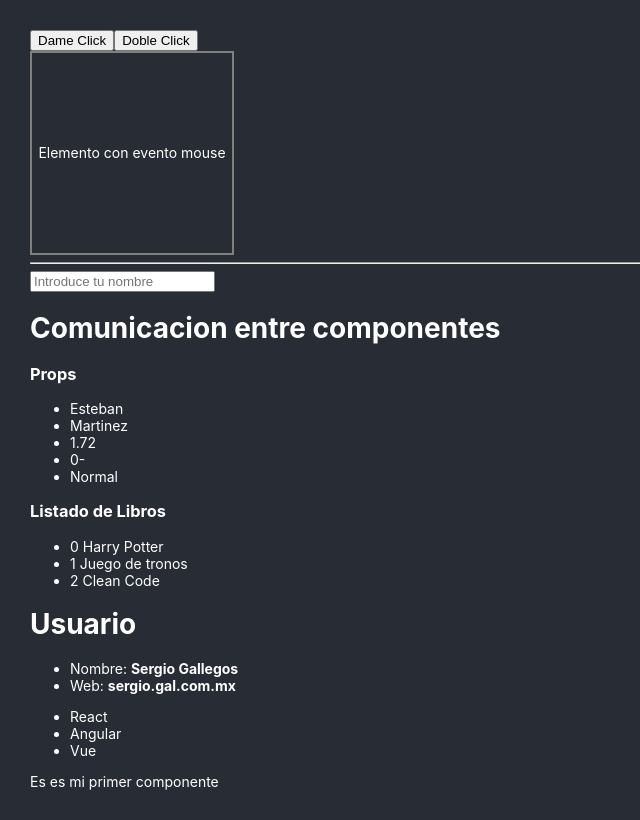
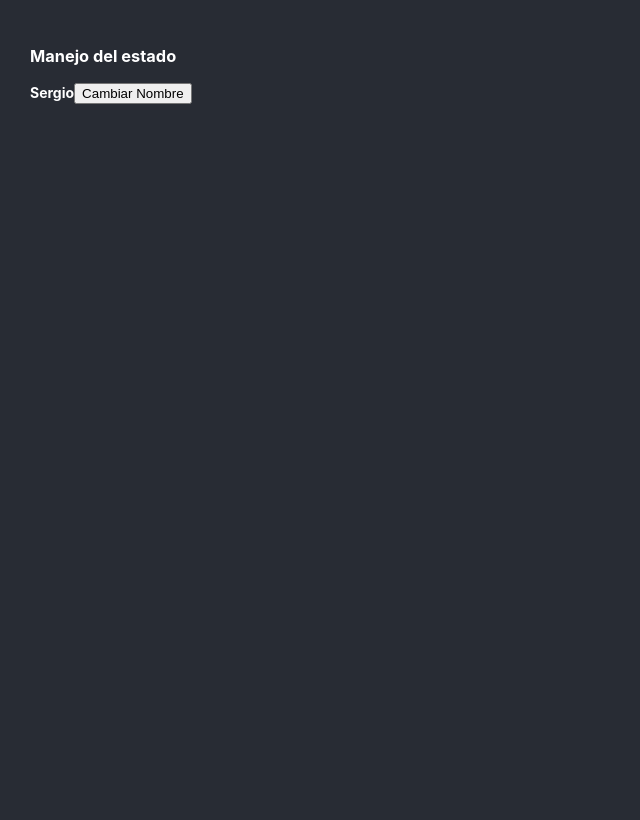
Before and after one commit to sergal-developer/react, a React (Create React App) app in the folder master-react-example/: page / in a window 1280 px wide. Shown: the whole page, without its empty margins (0-640 px from the left). Built offline with nearby package versions, Linux system fonts and the light colour scheme; the HTML template or start-up script is replaced by a standard one.

Commit message:
HOOK Use State

```diff
--- a/master-react-example/src/App.css
+++ b/master-react-example/src/App.css
@@ -1,8 +1,7 @@
-.App-header {
-  background-color: #282c34;
-  color: white;
-
-  padding: 30px;
+body {
+    background-color: #282c34;
+    color: white;
+    padding: 30px;
 }
 
 .caja {
--- a/master-react-example/src/App.js
+++ b/master-react-example/src/App.js
@@ -1,8 +1,9 @@
 import './App.css';
-import { Component1 } from './components/Component1';
-import { SegundoComponente } from './components/SegundoComponente';
-import { TercerComponente } from './components/TercerComponente';
-import { EventosComponente } from './components/EventosComponente';
+// import { Component1 } from './components/Component1';
+// import { SegundoComponente } from './components/SegundoComponente';
+// import { TercerComponente } from './components/TercerComponente';
+// import { EventosComponente } from './components/EventosComponente';
+import { EstadoComponente } from './components/EstadoComponente';
 
 function App() {
   let fichaMedica = {
@@ -14,12 +15,7 @@ function App() {
   return (
     <div className="App">
       <header className="App-header">
-        <EventosComponente />
-        <TercerComponente
-          ficha={ fichaMedica }
-        />
-        <SegundoComponente />
-        <Component1 />
+        <EstadoComponente />
       </header>
     </div>
   );
--- /dev/null
+++ b/master-react-example/src/components/EstadoComponente.js
@@ -0,0 +1,21 @@
+import React, { useState } from 'react'
+
+export const EstadoComponente = () => {
+    const [nombre, setNombre] = useState('Sergio');
+
+    const cambiaNombre = e => {
+        if (nombre === 'Sergio')
+            setNombre('Gallegos Alvarado');
+        else
+            setNombre('Sergio');
+    }
+
+    return (
+        <div>
+            <h3>Manejo del estado</h3>
+            <strong>{nombre}</strong>
+
+            <button onClick={cambiaNombre}> Cambiar Nombre </button>
+        </div>
+    )
+}
```
